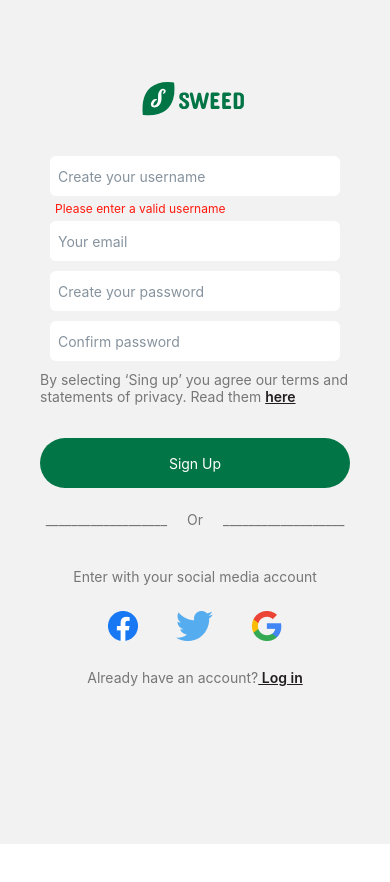
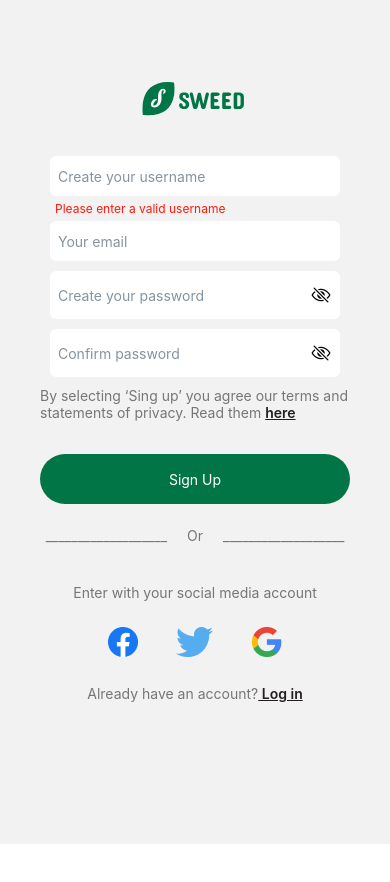
Before and after one commit to Selopez24/sweed, a React Native app: screen /SignUp in a window 390 px wide. Shown: the top 882 px of the page. Built offline with nearby package versions, Linux system fonts and the light colour scheme.

Commit message:
icon added to passwords inputs

```diff
--- a/src/screens/SignUp.tsx
+++ b/src/screens/SignUp.tsx
@@ -1,11 +1,5 @@
 import React from "react";
-import {
-  View,
-  Text,
-  StyleSheet,
-  ScrollView,
-  KeyboardAvoidingView,
-} from "react-native";
+import { View, Text, StyleSheet, ScrollView } from "react-native";
 import Logo from "../../assets/Logo";
 import CustomButton from "../components/core/Button/Button";
 import COLORS from "../styles/colors";
@@ -14,6 +8,7 @@ import IconButton from "../components/images/IconButton";
 import twitter from "../../assets/twitter-icon.png";
 import facebook from "../../assets/facebook-icon.png";
 import google from "../../assets/google-icon.png";
+import Icon from "react-native-vector-icons/Ionicons";
 
 export default function SignUp({ navigation }) {
   const handleSocial = () => {
@@ -67,6 +62,7 @@ export default function SignUp({ navigation }) {
             backgroundColor: "#fff",
             borderRadius: 6,
             borderBottomWidth: 0,
+            paddingRight: 5,
           }}
           // errorMessage="password must be at least 8 characters long"
 
@@ -79,12 +75,16 @@ export default function SignUp({ navigation }) {
           labelStyle={{ color: "#00ff00" }}
           placeholder="Create your password"
           cursorColor={COLORS.cursor_color}
+          textContentType="password"
+          secureTextEntry={true}
+          rightIcon={<Icon name="eye-off-outline" size={20} />}
         />
         <Input
           inputContainerStyle={{
             backgroundColor: "#fff",
             borderRadius: 6,
             borderBottomWidth: 0,
+            paddingRight: 5,
           }}
           errorMessage=""
           inputStyle={{
@@ -96,6 +96,9 @@ export default function SignUp({ navigation }) {
           labelStyle={{ color: "#00ff00" }}
           placeholder="Confirm password"
           cursorColor={COLORS.cursor_color}
+          textContentType="password"
+          secureTextEntry={true}
+          rightIcon={<Icon name="eye-off-outline" size={20} />}
         />
         <Text style={styles.privacyText}>
           By selecting ‘Sing up’ you agree our terms and statements of privacy.
```
